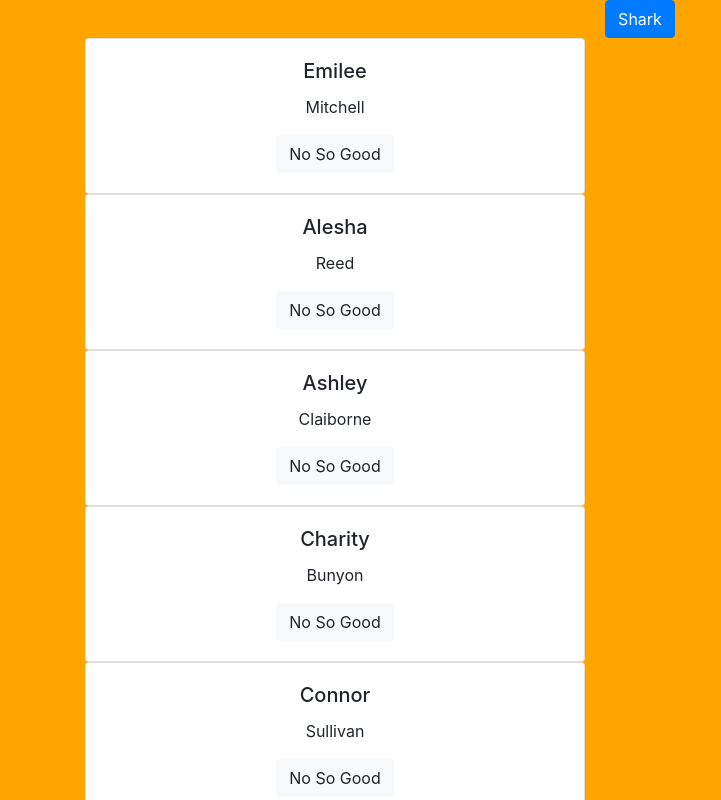
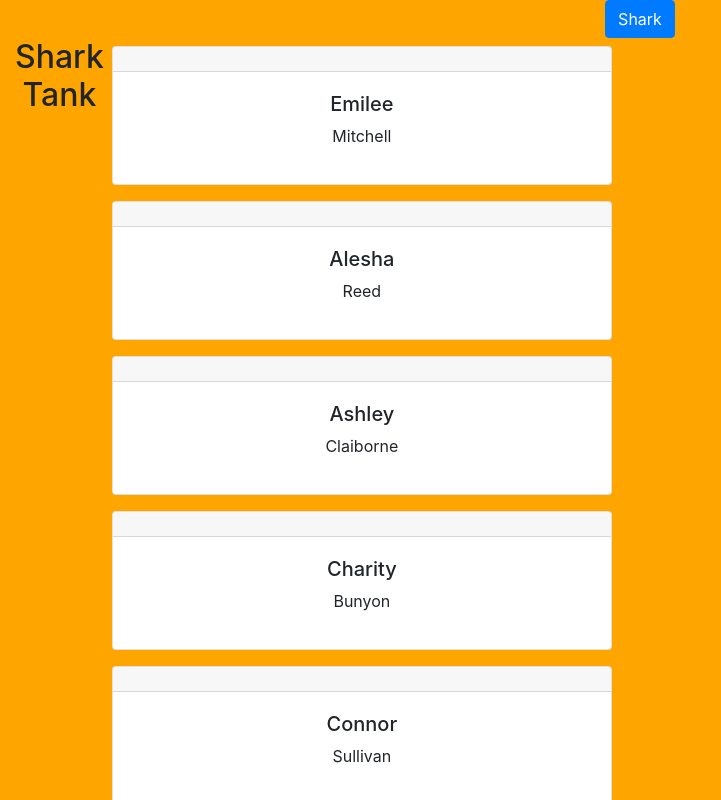
Before and after one commit to aleshakay/shark-attack, a React (Create React App) app: page / in a window 1280 px wide. Shown: the top 800 px of the page, without its empty margins (0-721 px from the left). Built offline with nearby package versions, Linux system fonts and the light colour scheme.

Commit message:
addd student information and shark info

```diff
--- a/src/App/App.js
+++ b/src/App/App.js
@@ -3,6 +3,7 @@ import './App.scss';
 import 'bootstrap/dist/css/bootstrap.min.css';
 import studentData from '../helpers/data/studentData';
 import SharkTank from '../components/SharkTank/SharkTank';
+import Graveyard from '../components/Graveyard/Graveyard';
 
 class App extends React.Component {
   state = {
@@ -14,19 +15,14 @@ class App extends React.Component {
     this.setState({ students });
   }
 
-  SoFarSoGood = (studentId) => {
-    studentData.livingStudents(studentId);
-    const students = studentData.getStudents();
-    this.setState({ students });
-  }
 
   render() {
     return (
     <div className="App">
       <header className="App-header">
         <button className='btn btn-primary'>Shark</button>
-        <SharkTank student={this.state.students} SoFarSoGood={this.SoFarSoGood} />
-      </header>
+        <SharkTank student={this.state.students} />
+        </header>
     </div>
     );
   }
--- a/src/components/Graveyard/Graveyard.js
+++ b/src/components/Graveyard/Graveyard.js
@@ -1,2 +1,26 @@
-// import React from 'react';
-// import './Graveyard.scss';
+import React from 'react';
+import './Graveyard.scss';
+import PropTypes from 'prop-types';
+import studentShape from '../../helpers/propz/studentShape';
+import LiveStudent from '../Student/Student';
+
+
+class Graveyard extends React.Component {
+  static propTypes = {
+    student: PropTypes.arrayOf(studentShape.studentShape),
+    NoLongerSoGood: PropTypes.func,
+  }
+
+  render() {
+    const { student } = this.props;
+    const { NoLongerSoGood } = this.props;
+    const deadStudentCards = student.map((x) => <LiveStudent key={x.id} student={x} NoLongerSoGood={NoLongerSoGood} />);
+    return (
+      <div className="Graveyard">
+      {deadStudentCards}
+      </div>
+    );
+  }
+}
+
+export default Graveyard;
--- a/src/components/LiveStudent/LiveStudent.js
+++ /dev/null
@@ -1,34 +0,0 @@
-import React from 'react';
-import './LiveStudent.scss';
-import studentShape from '../../helpers/propz/studentShape';
-
-
-class LiveStudent extends React.Component {
-  static propTypes = {
-    student: studentShape.studentShape,
-  }
-
-  SoFarSoGoodEvent = (e) => {
-    const { SoFarSoGood, student } = this.props;
-    e.preventDefault();
-    SoFarSoGood(student.id);
-  }
-
-  render() {
-    const { student } = this.props;
-    return (
-      <div className ="container">
-      <div className ="card">
-      <div className ="card-body">
-        <h5 className ="card-title">{student.firstName}</h5>
-        <p className ="card-text">{student.lastName}</p>
-        <p className ="card-text">{student.isDead}</p>
-        <div className="btn btn-light" onClick={this.SoFarSoGoodEvent}>No So Good</div><br></br>
-        </div>
-        </div>
-      </div>
-    );
-  }
-}
-
-export default LiveStudent;
--- a/src/components/SharkTank/SharkTank.js
+++ b/src/components/SharkTank/SharkTank.js
@@ -2,22 +2,24 @@ import React from 'react';
 import PropTypes from 'prop-types';
 import './SharkTank.scss';
 import studentShape from '../../helpers/propz/studentShape';
-import LiveStudent from '../LiveStudent/LiveStudent';
+import Student from '../Student/Student';
+import LivingStudents from '../../helpers/data/studentData';
 
 
 class SharkTank extends React.Component {
   static propTypes = {
     student: PropTypes.arrayOf(studentShape.studentShape),
-    SoFarSoGood: PropTypes.func,
   }
 
   render() {
-    const { student } = this.props;
-    const { SoFarSoGood } = this.props;
-    const studentCards = student.map((x) => <LiveStudent key={x.id} student={x} SoFarSoGood={SoFarSoGood} />);
+    const student = LivingStudents.livingStudents();
+    const studentCards = student.map((x) => <Student key={x.id} student={x} />);
     return (
-      <div className="SharkTank">
-      {studentCards}
+      <div className="SharkTank col-5">
+        <h2>Shark Tank</h2>
+        <div className="row mx-auto">
+        {studentCards}
+        </div>
       </div>
     );
   }
--- /dev/null
+++ b/src/components/Student/Student.js
@@ -0,0 +1,54 @@
+import React from 'react';
+import './Student.scss';
+import studentShape from '../../helpers/propz/studentShape';
+
+
+class Student extends React.Component {
+  static propTypes = {
+    student: studentShape.studentShape,
+  }
+
+  SoFarSoGoodEvent = (e) => {
+    const { SoFarSoGood, student } = this.props;
+    e.preventDefault();
+    SoFarSoGood(student.id);
+  }
+
+  NoLongerSoGoodEvent = (e) => {
+    const { NoLongerSoGood, student } = this.props;
+    e.preventDefault();
+    NoLongerSoGood(student.id);
+  }
+
+  render() {
+    const { student } = this.props;
+
+    const statusOfStudent = (x) => {
+      if (x.notSoGood) {
+        return (
+        <div className ="card-header">
+          <div className ="card-body">
+            <h5 className ="card-text">{student.firstName}</h5>
+            <p className ="card-text">{student.lastName}</p>
+            <p className ="card-text">{student.isDead}</p>
+          </div>
+        </div>
+        );
+      }
+      return (<div className="card-header"> </div>);
+    };
+
+    return (
+      <div className ="card col- m-2">
+        {statusOfStudent(student)}
+        <div className ="card-body">
+          <h5 className ="card-text">{student.firstName}</h5>
+          <p className ="card-text">{student.lastName}</p>
+          <p className ="card-text">{student.isDead}</p>
+        </div>
+      </div>
+    );
+  }
+}
+
+export default Student;
--- a/src/components/LiveStudent/LiveStudent.scss
+++ b/src/components/Student/Student.scss
@@ -1,5 +1,5 @@
 .container{
-  display: flex;
+display: flex;
 }
 
 .card{
@@ -7,6 +7,6 @@
   flex-wrap: wrap;
 }
 
-.card-img-top{
-  width: 500px;
+.SharkTank{
+  display: flex;
 }
--- a/src/helpers/data/studentData.js
+++ b/src/helpers/data/studentData.js
@@ -123,7 +123,7 @@ const students = [
     id: 'student21',
     firstName: 'Monica',
     lastName: 'Djunaidi',
-    isDead: false,
+    isDead: true,
   },
   {
     id: 'student22',
@@ -150,6 +150,18 @@ const livingStudents = () => {
   });
   return liveStudent;
 };
+const dearlyBeloved = () => {
+  const deadStudent = [];
+  students.forEach((student) => {
+    if (student.isDead === true) {
+      deadStudent.push(student);
+    }
+  });
+  return deadStudent;
+};
 
-
-export default { getStudents, livingStudents };
+export default {
+  getStudents,
+  livingStudents,
+  dearlyBeloved,
+};
```
Also changed, not shown: src/images/shark_attack.jpg (added).
